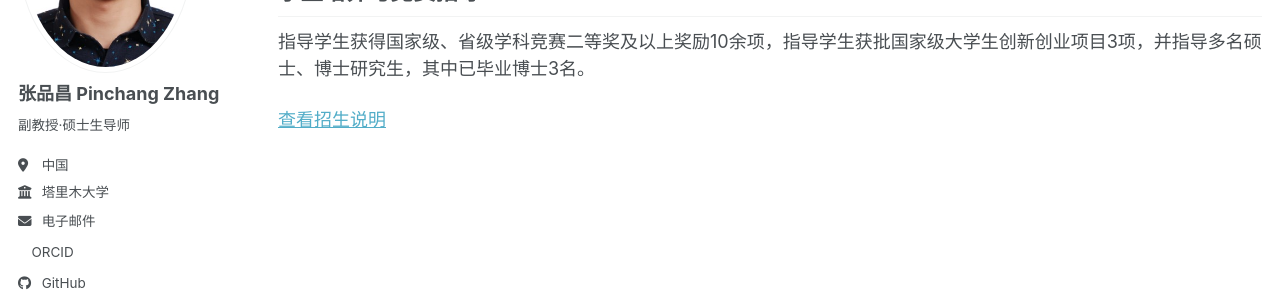
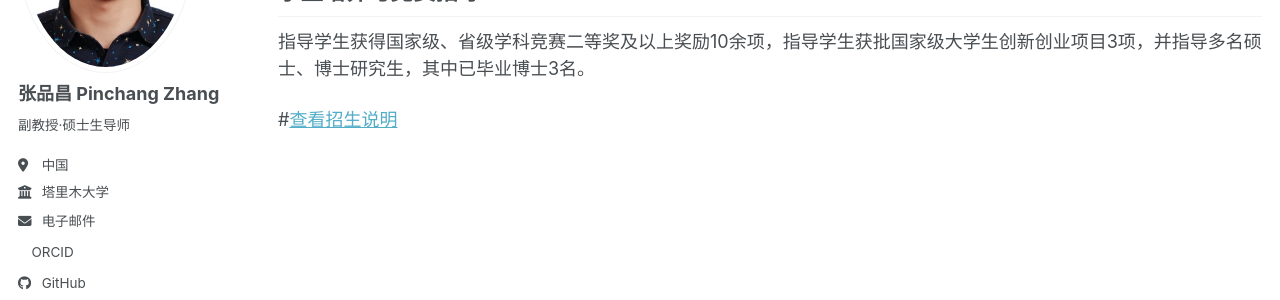
Before and after one commit to mrwx481/MRWX481.github.io, a Jekyll site: the page built from _pages/students.md, in a window 1280 px wide. Shown: the part 333-633 px from the top of the page. Built offline with Jekyll 4.4.1, drawn with Linux system fonts in a browser that asks for light colours; a script bundle is joined from its source files by our own code; a style sheet for code colours, icons or effects is not loaded.

```diff
--- a/_pages/students.md
+++ b/_pages/students.md
@@ -13,4 +13,4 @@ author_profile: true
 
 指导学生获得国家级、省级学科竞赛二等奖及以上奖励10余项，指导学生获批国家级大学生创新创业项目3项，并指导多名硕士、博士研究生，其中已毕业博士3名。
 
-[查看招生说明]({{ "/admissions/" | relative_url }})
+#[查看招生说明]({{ "/admissions/" | relative_url }})
```
